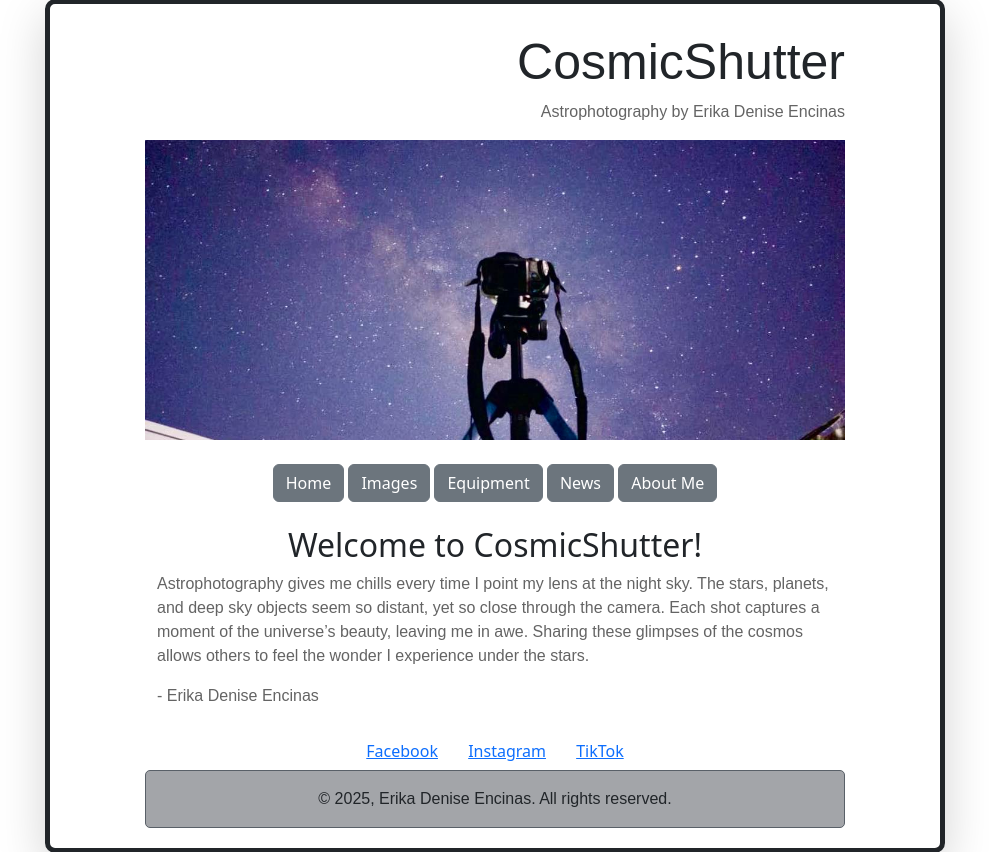
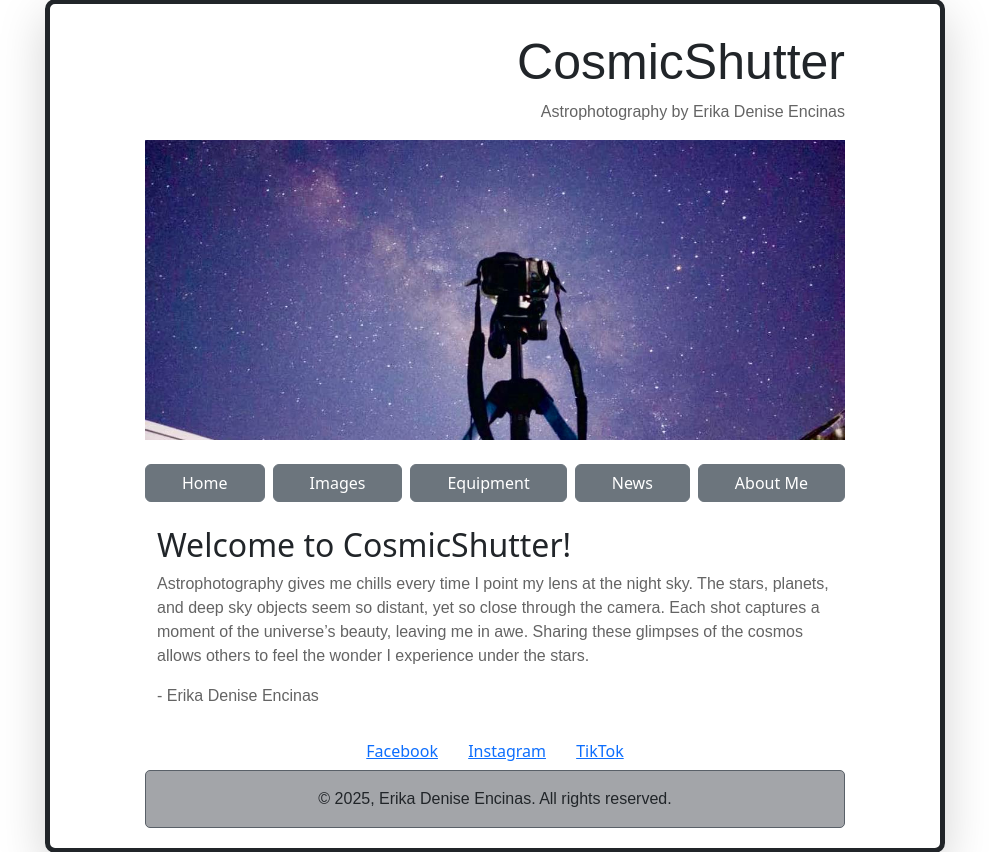
Before and after one commit to astrodenise/astrophotography-website, a Flask app: page / in a window 1280 px wide. Shown: the part 21-873 px from the top of the page, without its empty margins (145-1134 px from the left). Run offline with Flask 3, Linux system fonts and the light colour scheme.

Commit message:
change button

```diff
--- a/app.py
+++ b/app.py
@@ -2,12 +2,10 @@ from flask import Flask, render_template
 
 app = Flask(__name__)
 
-# Home route
 @app.route("/")
 def home():
     return render_template("home.html")
 
-# Images route
 @app.route("/images")
 def images():
     return render_template("images.html")
--- a/templates/home.html
+++ b/templates/home.html
@@ -48,12 +48,7 @@
 
     <img class="img-fluid mb-0" id="banner" src="{{ url_for('static', filename='milkyway.jpg') }}">
 
-    <div class="buttons mt-4" style="text-align: center;">
-        <a href="/" class="btn btn-secondary">Home</a>
-        <a href="/images" class="btn btn-secondary">Images</a>
-        <a href="/equipment" class="btn btn-secondary">Equipment</a>
-        <a href="/news" class="btn btn-secondary">News</a>
-        <a href="/about" class="btn btn-secondary">About Me</a>
+<div class="d-flex flex-wrap justify-content-center gap-2 mt-4"> <a href="/" class="btn btn-secondary flex-fill flex-sm-auto">Home</a> <a href="/images" class="btn btn-secondary flex-fill flex-sm-auto">Images</a> <a href="/equipment" class="btn btn-secondary flex-fill flex-sm-auto">Equipment</a> <a href="/news" class="btn btn-secondary flex-fill flex-sm-auto">News</a> <a href="/about" class="btn btn-secondary flex-fill flex-sm-auto">About Me</a> </div>
         <div class="container mt-4">
             <h2> Welcome to CosmicShutter! </h2>
   <p class="text-start">
```
